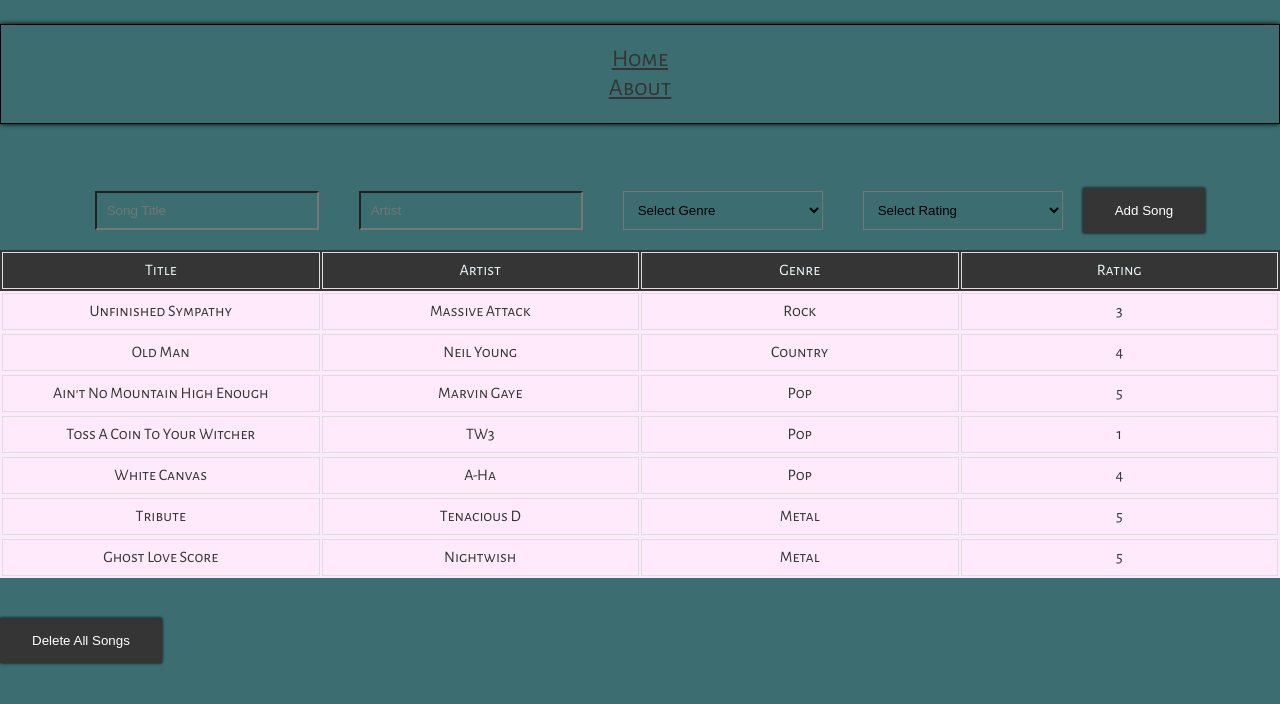
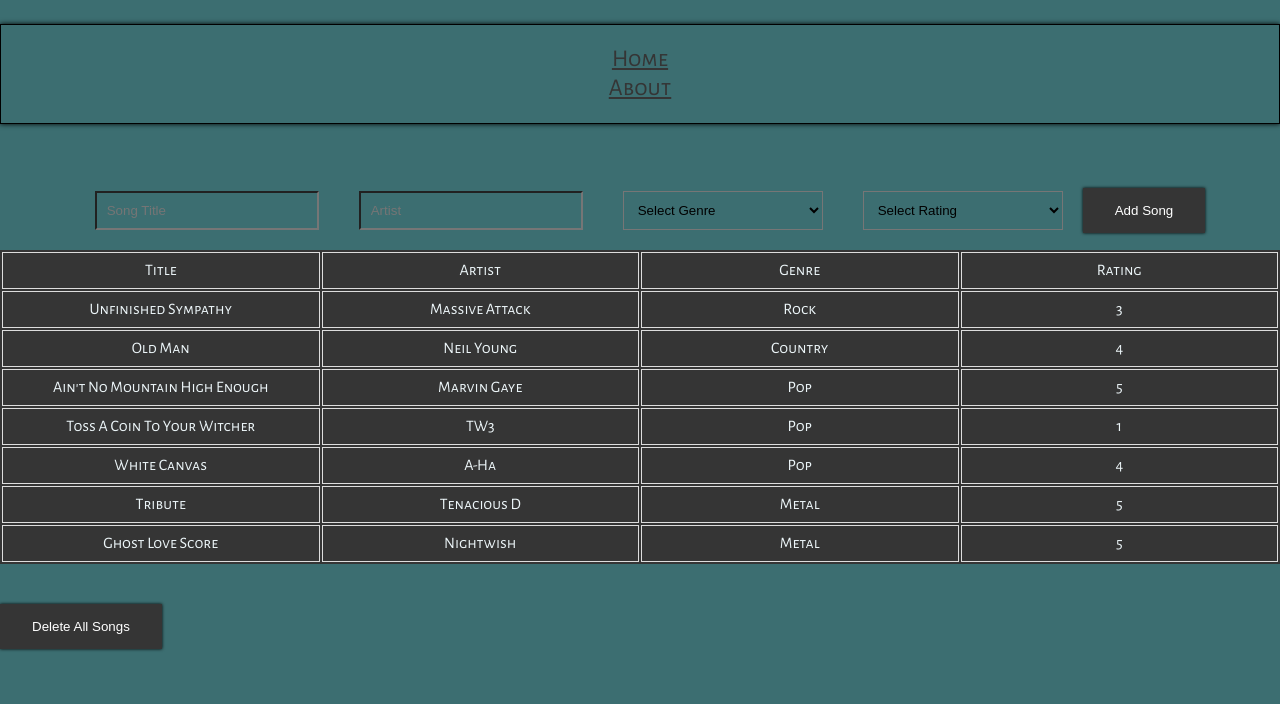
Before and after one commit to AnnemarieVisser/Eindopdracht_React, a React (Create React App) app: page / in a window 1280 px wide. Shown: the top 704 px of the page. Built offline with nearby package versions, Linux system fonts and the light colour scheme.

Commit message:
Add files via upload

```diff
--- a/src/App.js
+++ b/src/App.js
@@ -1,5 +1,5 @@
 import About from "./About";
-import Home from "./Home";
+import SongOverview from "./SongOverview";
 import {
   BrowserRouter as Router,
   Switch,
@@ -27,7 +27,7 @@ function App() {
             <About />
           </Route>
           <Route path="/">
-            <Home />
+            <SongOverview />
           </Route>
         </Switch>
     </Router>
--- a/src/Buttons.js
+++ b/src/Buttons.js
@@ -5,10 +5,10 @@ function Buttons(props) {
         <div className="buttonswrapper">
             <button id='deletebutton' type="submit" onClick={() => props.deleteAllSongs()}>Delete All Songs</button>
 
-{/*             <button className='sortsongbutton' type="submit" onClick={() => props.sortSongs('title')}> Sort songs by title (A-Z)</button>
+    {/*                 <button className='sortsongbutton' type="submit" onClick={() => props.sortSongs('title')}> Sort songs by title (A-Z)</button>
             <button className='sortsongbutton' type="submit" onClick={() => props.sortSongsReversed('title')} > Sort songs by title (Z-A)</button>
 
-            <button className='sortsongbutton' type="submit" onClick={() => props.sortSongs('title')} > Sort songs by artist (A-Z)</button>
+<button className='sortsongbutton' type="submit" onClick={() => props.sortSongs('title')} > Sort songs by artist (A-Z)</button>
             <button className='sortsongbutton' type="submit" onClick={() => props.sortSongsReversed('title')} > Sort songs by artist (Z-A)</button>
 
             <button className='sortsongbutton' type="submit" onClick={() => props.sortSongs('title')} > Sort songs by genre (A-Z)</button>
--- a/src/SongList.js
+++ b/src/SongList.js
@@ -2,18 +2,14 @@ import React from 'react';
 
 function SongList(props) {
     return (
-        <div>
-            <table id='songlist'>
-                <tbody>
+
                     <tr>
                         <td>{props.title}</td>
                         <td>{props.artist}</td>
                         <td>{props.genre}</td>
                         <td>{props.rating}</td>
                     </tr>
-                </tbody>
-            </table>
-        </div >
+
     )
 }
 
--- /dev/null
+++ b/src/SongListHeader.js
@@ -0,0 +1,43 @@
+import React from 'react';
+
+function SongListHeader(props) {
+    return (
+        <div>
+            <table id='songsorting'>
+
+                <tr>
+                    <td>Title</td>
+                    <td>Artist</td>
+                    <td>Genre</td>
+                    <td>Rating</td>
+                </tr>
+
+                    {props.allSongs}
+
+
+            </table>
+        </div>
+    )
+}
+
+export default SongListHeader
+
+/* sortSongs(sortField) {
+    this.setState(prevState => {
+        const sortedSongs = prevState.songs.sort((a, b) => (a[sortField] > b[sortField]) ? 1 : -1)
+            .map(song =>
+                <SongList key={song.id} artist={song.artist} title={song.title} genre={song.genre} rating={song.rating} deleteSong={this.deleteSong}
+                />);
+        return { sortedSongs };
+    })
+}
+
+sortSongsReversed(sortField) {
+    this.setState(prevState => {
+        const sortedSongs = prevState.songs.sort((a, b) => (b[sortField] > a[sortField]) ? 1 : -1)
+            .map(song =>
+                <SongList key={song.id} artist={song.artist} title={song.title} genre={song.genre} rating={song.rating} deleteSong={this.deleteSong}
+                />);
+        return { sortedSongs };
+    })
+} */
--- a/src/SongOverview.js
+++ b/src/SongOverview.js
@@ -2,7 +2,7 @@ import React from "react";
 import SongList from "./SongList";
 import listOfSongs from "./listOfSongs";
 import SongForm from "./SongForm";
-import SongSorting from "./SongSorting"
+import SongListHeader from "./SongListHeader"
 import Buttons from "./Buttons"
 
 
@@ -16,8 +16,6 @@ class SongOverview extends React.Component {
 
         this.addSong = this.addSong.bind(this);
         this.deleteAllSongs = this.deleteAllSongs.bind(this);
-        this.sortSongs = this.sortSongs.bind(this);
-        this.sortSongsReversed = this.sortSongsReversed.bind(this);
     }
 
     addSong = (song) => {
@@ -63,8 +61,8 @@ class SongOverview extends React.Component {
         return (
             <div>
                 <SongForm addSongToList={this.addSong} />
-                <SongSorting />
-                {allSongs}
+                <SongListHeader allSongs={allSongs} />
+
                 <Buttons deleteAllSongs={this.deleteAllSongs} sortSongs={this.sortSongs} sortSongsReversed={this.sortSongsReversed} />
             </div>
         )
```
Lines whose indentation alone changed are shown as unchanged.
